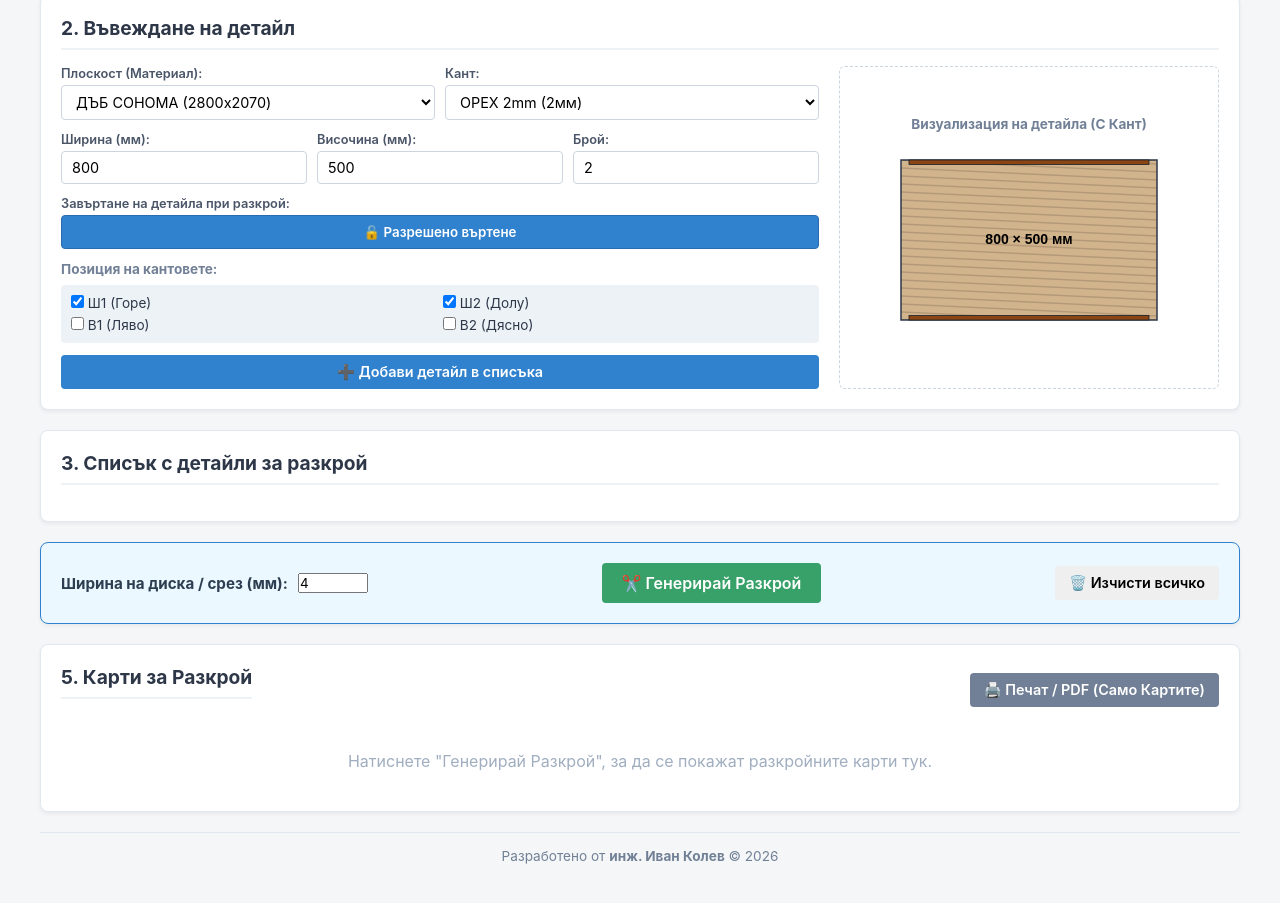
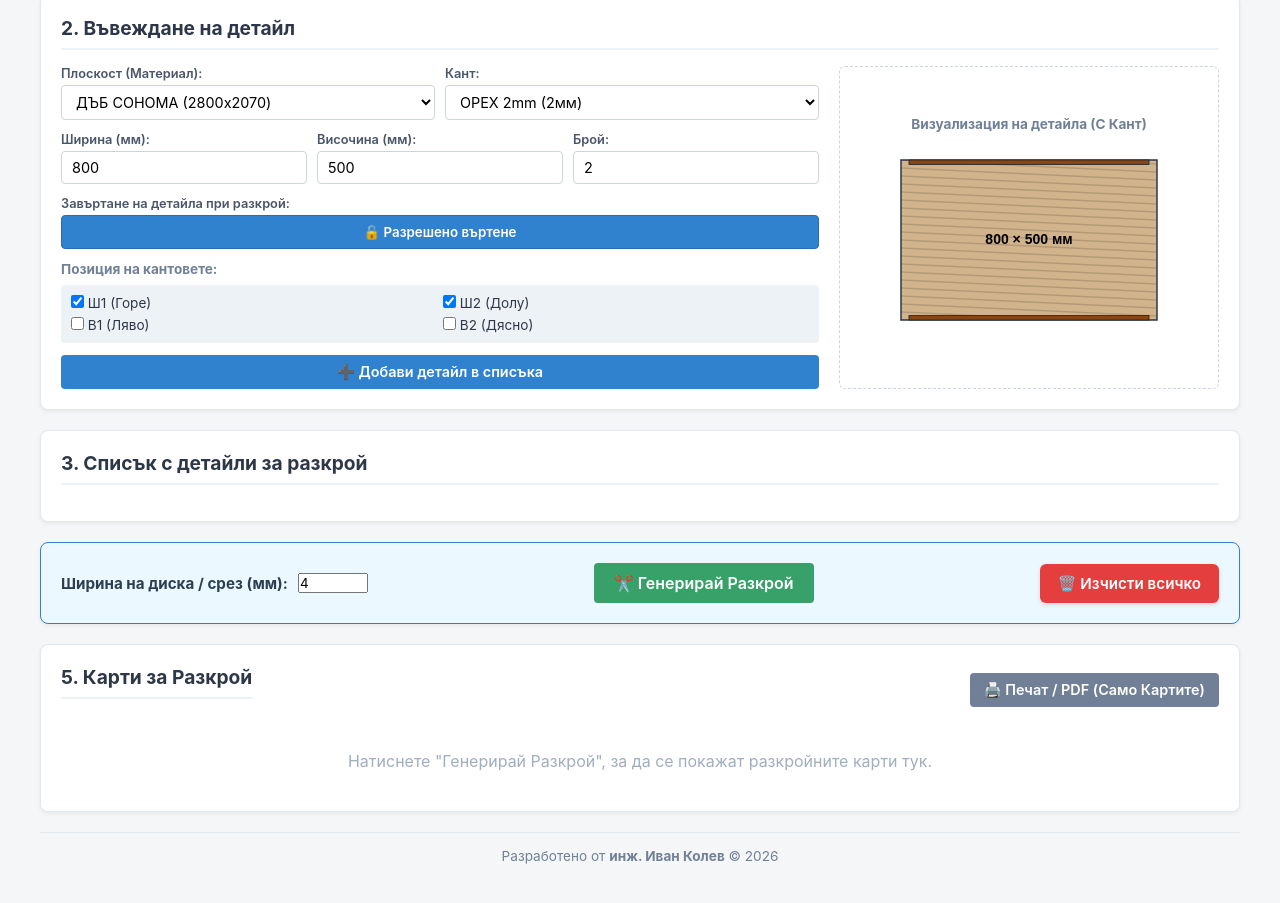
Before and after one commit to ivsko/Cutting, a website built with Vite: page index.html in a window 1280 px wide. Shown: the part 648-1551 px from the top of the page. Built offline with nearby package versions, Linux system fonts and the light colour scheme.

Commit message:
Update style.css

```diff
--- a/style.css
+++ b/style.css
@@ -294,3 +294,31 @@ h4 { font-size: 0.85rem; color: #718096; margin-bottom: 8px; }
     height: auto !important;
   }
 }
+/* Основен стил за бутона "Изчисти всичко" */
+#clearAllParts {
+  background-color: #e53e3e;
+  color: #ffffff;
+  border: none;
+  padding: 10px 18px;
+  font-size: 0.95rem;
+  font-weight: 600;
+  border-radius: 6px;
+  cursor: pointer;
+  transition: all 0.2s ease-in-out;
+  box-shadow: 0 2px 4px rgba(229, 62, 62, 0.2);
+  display: inline-flex;
+  align-items: center;
+  gap: 6px;
+}
+
+/* Ефекти при посочване (Hover) и натискане (Active) */
+#clearAllParts:hover {
+  background-color: #c53030;
+  box-shadow: 0 4px 8px rgba(197, 48, 48, 0.3);
+  transform: translateY(-1px);
+}
+
+#clearAllParts:active {
+  transform: translateY(0);
+  box-shadow: 0 1px 2px rgba(197, 48, 48, 0.2);
+}
```
